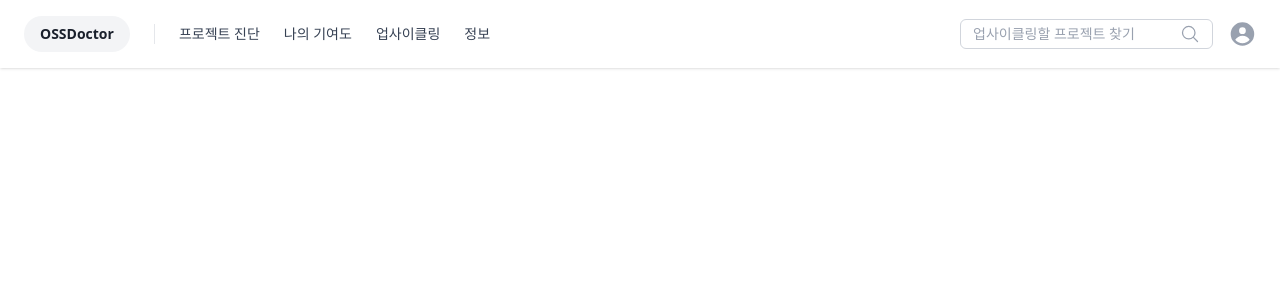
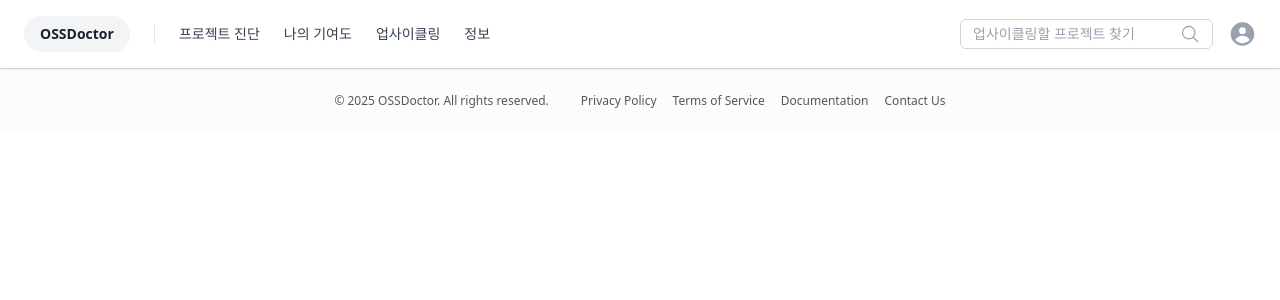
Before and after one commit to Hyeri-hci/OSSDoctor, a React (Vite) app in the folder frontend/: page / in a window 1280 px wide. Shown: the top 300 px of the page. Built offline with nearby package versions, Linux system fonts and the light colour scheme.

Commit message:
[Add] OSSDoctor FooterSection Component 구현_1440px Size

```diff
--- /dev/null
+++ b/frontend/src/components/common/FooterSection.jsx
@@ -0,0 +1,39 @@
+import React from "react";
+
+const FooterSection = () => {
+  const footerLinks = [
+    { text: "Privacy Policy", href: "/privacy" },
+    { text: "Terms of Service", href: "/terms" },
+    { text: "Documentation", href: "/docs" },
+    { text: "Contact Us", href: "https://github.com/Hyeri-hci/OSSDoctor", target: "_blank"},
+  ];
+
+  return (
+      <footer className="w-full bg-[#FCFCFD] border-t border-gray-200 py-6">
+          <div className="flex flex-wrap items-center justify-center gap-8">
+
+              {/* Left: Copyright */}
+              <p className="text-xs text-[#575757]">
+                © 2025 OSSDoctor. All rights reserved.
+              </p>
+
+              {/* Right: Links */}
+              <nav className="flex flex-wrap gap-4 justify-center">
+                  {footerLinks.map((link, index) => (
+                      <a
+                          key={index}
+                          href={link.href}
+                          target={"_blank"}
+                          className="text-xs text-[#575757] hover:underline"
+                      >
+                          {link.text}
+                      </a>
+                  ))}
+              </nav>
+          </div>
+
+    </footer>
+  );
+};
+
+export default FooterSection;
--- a/frontend/src/features/MainPage/pages/MainPage.jsx
+++ b/frontend/src/features/MainPage/pages/MainPage.jsx
@@ -1,9 +1,11 @@
 import React from "react";
-import HeaderSection from "../../../components/common/HeaderSection.jsx";
+import HeaderSection from "../../../components/common/HeaderSection";
+import FooterSection from "../../../components/common/FooterSection";
 export default function MainPage() {
   return (
     <div className="max-w-screen-2xl mx-auto flex flex-col items-center justify-center">
-      <HeaderSection />
+          <HeaderSection />
+          <FooterSection />
     </div>
   );
 }
```
